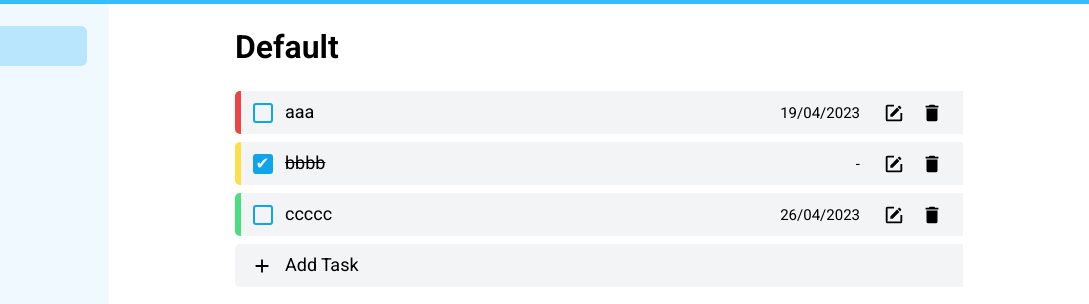
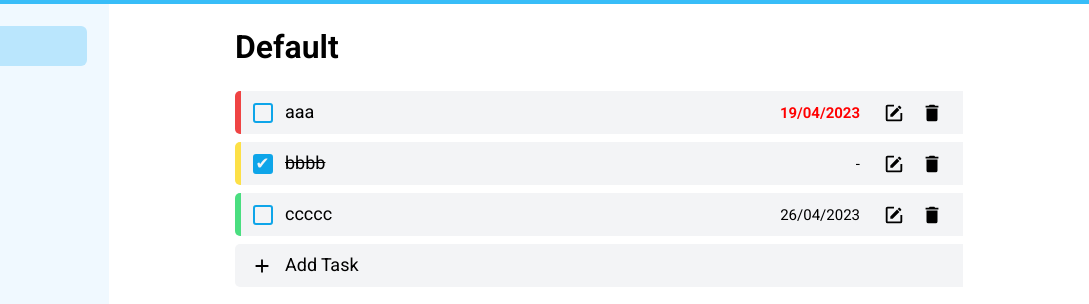
Before and after one commit to ChiefWoods/todo-list, a website built with webpack: page src/index.html in a window 1280 px wide. Shown: the part 89-393 px from the top of the page, 191-1280 px from the left. Built offline with nearby package versions, Linux system fonts and the light colour scheme; files whose address does not match are found by name.

Commit message:
Highlight past dates in red

```diff
--- a/src/index.html
+++ b/src/index.html
@@ -88,7 +88,7 @@
               <div class="checkbox-div"></div>
             </label>
             <h2 class="task-title">aaa</h2>
-            <span class="task-date">19/04/2023</span>
+            <span class="task-date expired">19/04/2023</span>
             <img src="./icons/square-edit-outline.svg" alt="Edit" class="task-icon task-edit-button">
             <img src="./icons/delete.svg" alt="Trash" class="task-icon task-trash-button">
           </button>
--- a/src/styles.css
+++ b/src/styles.css
@@ -319,6 +319,11 @@ nav {
   font-weight: 400;
   margin-left: auto;
   padding: 0px 15px;
+}
+
+.expired {
+  font-weight: 600;
+  color: red;
 }
 
 .task-edit-button,
```
Also changed, not shown: dist/main.js.
